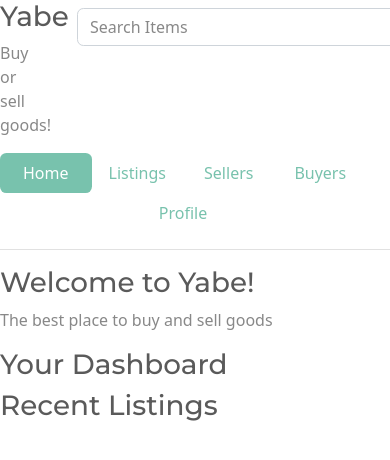
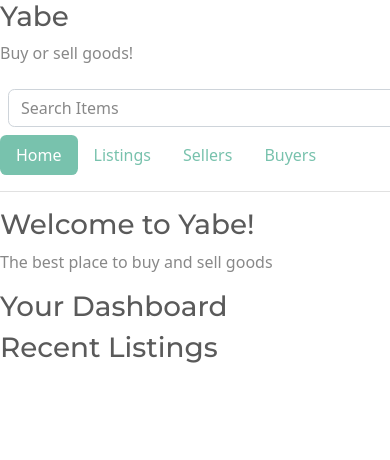
Before and after one commit to gcpreston/yabe, a React (Create React App) app in the folder assets/js/: page / in a window 390 px wide. Shown: the top 460 px of the page. Built offline with nearby package versions, Linux system fonts and the light colour scheme; the HTML template or start-up script is replaced by a standard one; what normalizr would draw is missing.

Commit message:
Make site responsive

```diff
--- a/assets/js/src/Header.jsx
+++ b/assets/js/src/Header.jsx
@@ -1,5 +1,4 @@
 import React from 'react';
-import AuthLoader from "./AuthLoader";
 import SearchBar from "./SearchBar";
 import NavBar from "./NavBar";
 
@@ -7,7 +6,7 @@ const Header = () => {
   return (
     <>
       <div className='row'>
-        <div className='col-2'>
+        <div className='col-12 col-sm-4 col-md-3 col-lg-2'>
           <a href='/' className='text-decoration-none'>
             <h1>Yabe</h1>
           </a>
--- a/assets/js/src/NavBar.jsx
+++ b/assets/js/src/NavBar.jsx
@@ -1,28 +1,26 @@
 import React from "react";
 import { useLocation } from 'react-router-dom';
+import {useSelector} from "react-redux";
+import {selectIsAuthenticated} from "./features/auth/authSlice";
+
+const NavItem = (props) =>
+  <li className='nav-item'>
+    <a className={`nav-link ${props.active ? 'active' : ''}`} href={props.path}>{props.name}</a>
+  </li>
 
 const NavBar = () => {
   const location = useLocation();
+  const isAuthenticated = useSelector(selectIsAuthenticated);
 
   return (
     <div className='row'>
       <div className='col-12'>
-        <ul className='nav nav-pills nav-justified'>
-          <li className='nav-item'>
-            <a className={`nav-link ${location.pathname === '/' ? 'active' : ''}`} href='/'>Home</a>
-          </li>
-          <li className='nav-item'>
-            <a className={`nav-link ${location.pathname.startsWith('/listings') ? 'active' : ''}`} href='/listings'>Listings</a>
-          </li>
-          <li className='nav-item'>
-            <a className={`nav-link ${location.pathname.startsWith('/sellers') ? 'active' : ''}`} href='/sellers'>Sellers</a>
-          </li>
-          <li className='nav-item'>
-            <a className={`nav-link ${location.pathname.startsWith('/buyers') ? 'active' : ''}`} href='/buyers'>Buyers</a>
-          </li>
-          <li className='nav-item'>
-            <a className={`nav-link ${location.pathname.startsWith('/profile') ? 'active' : ''}`} href='/profile'>Profile</a>
-          </li>
+        <ul className='nav nav-pills'>
+          <NavItem active={location.pathname === '/'} path={'/'} name={'Home'}/>
+          <NavItem active={location.pathname.startsWith('/listings')} path={'/listings'} name={'Listings'}/>
+          <NavItem active={location.pathname.startsWith('/sellers')} path={'/sellers'} name={'Sellers'}/>
+          <NavItem active={location.pathname.startsWith('/buyers')} path={'/buyers'} name={'Buyers'}/>
+          {isAuthenticated ? <NavItem active={location.pathname.startsWith('/profile')} path={'/profile'} name={'My Profile'}/> : null}
         </ul>
       </div>
     </div>
--- a/assets/js/src/SearchBar.jsx
+++ b/assets/js/src/SearchBar.jsx
@@ -2,8 +2,8 @@ import React from "react";
 
 const SearchBar = () => {
   return (
-    <div className='col-10'>
-      <input type='text' className='form-control m-2' placeholder='Search Items'/>
+    <div className='col-12 col-sm-8 col-md-9 col-lg-10'>
+      <input type='text' className='form-control m-2 d-inline-flex' placeholder='Search Items'/>
     </div>
   )
 }
--- a/assets/js/src/pages/Listings/ListingItem.jsx
+++ b/assets/js/src/pages/Listings/ListingItem.jsx
@@ -4,10 +4,10 @@ import {Link} from "react-router-dom";
 const ListingItem = item =>
   <li key={item.id} className='list-group-item'>
     <div className='row my-2'>
-      <div className='col-2'>
+      <div className='col-8 col-sm-3 col-xl-2'>
         <img src={item.image_url} alt={item.id} className='img-fluid img-thumbnail'/>
       </div>
-      <div className='col-10'>
+      <div className='col-12 col-sm-9 col-xl-10'>
         <Link to={`/listings/${item.id}`}>
           <h2>
             {item.name}
```
Also changed, not shown: 1 other file (tests, documents, lock files or other folders).
